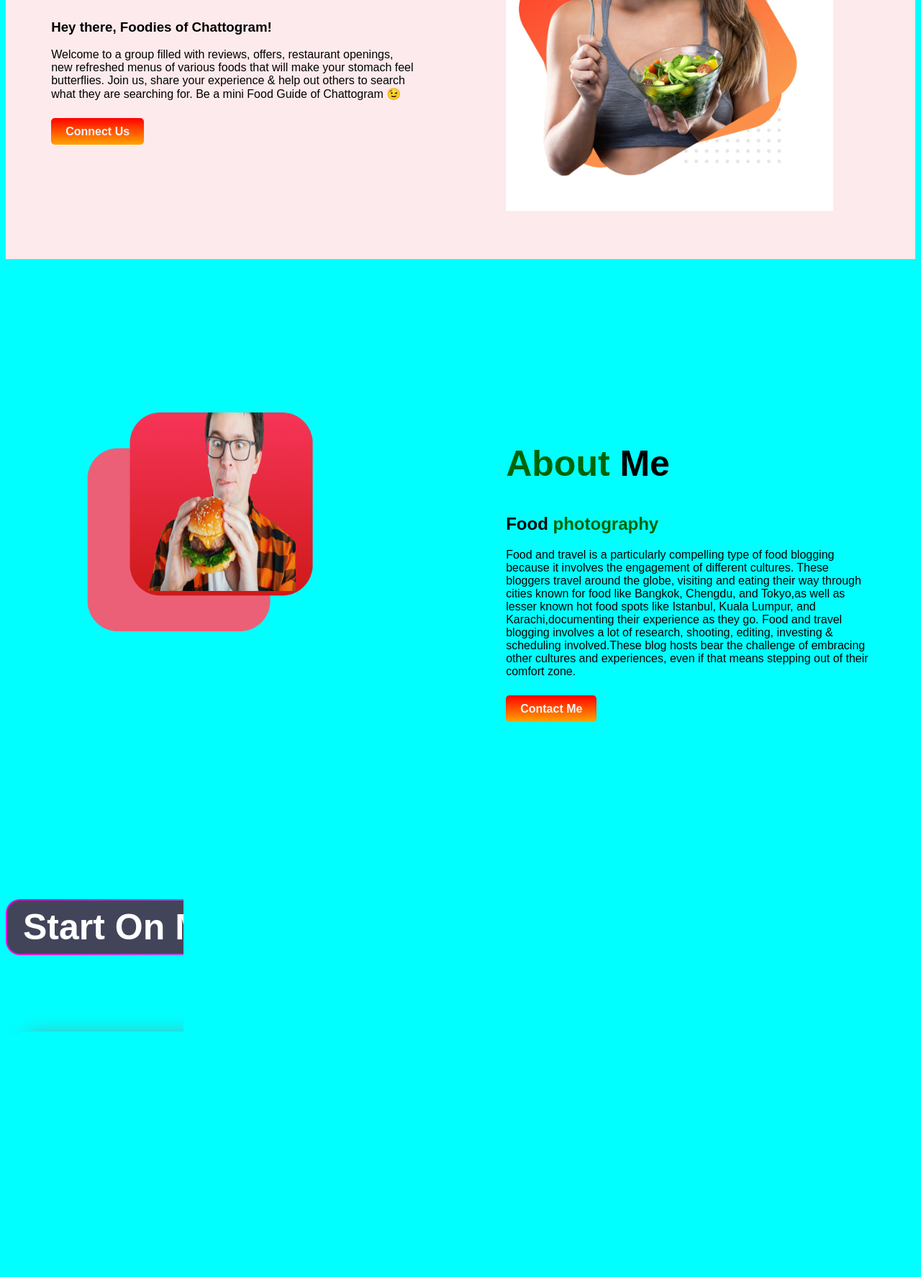
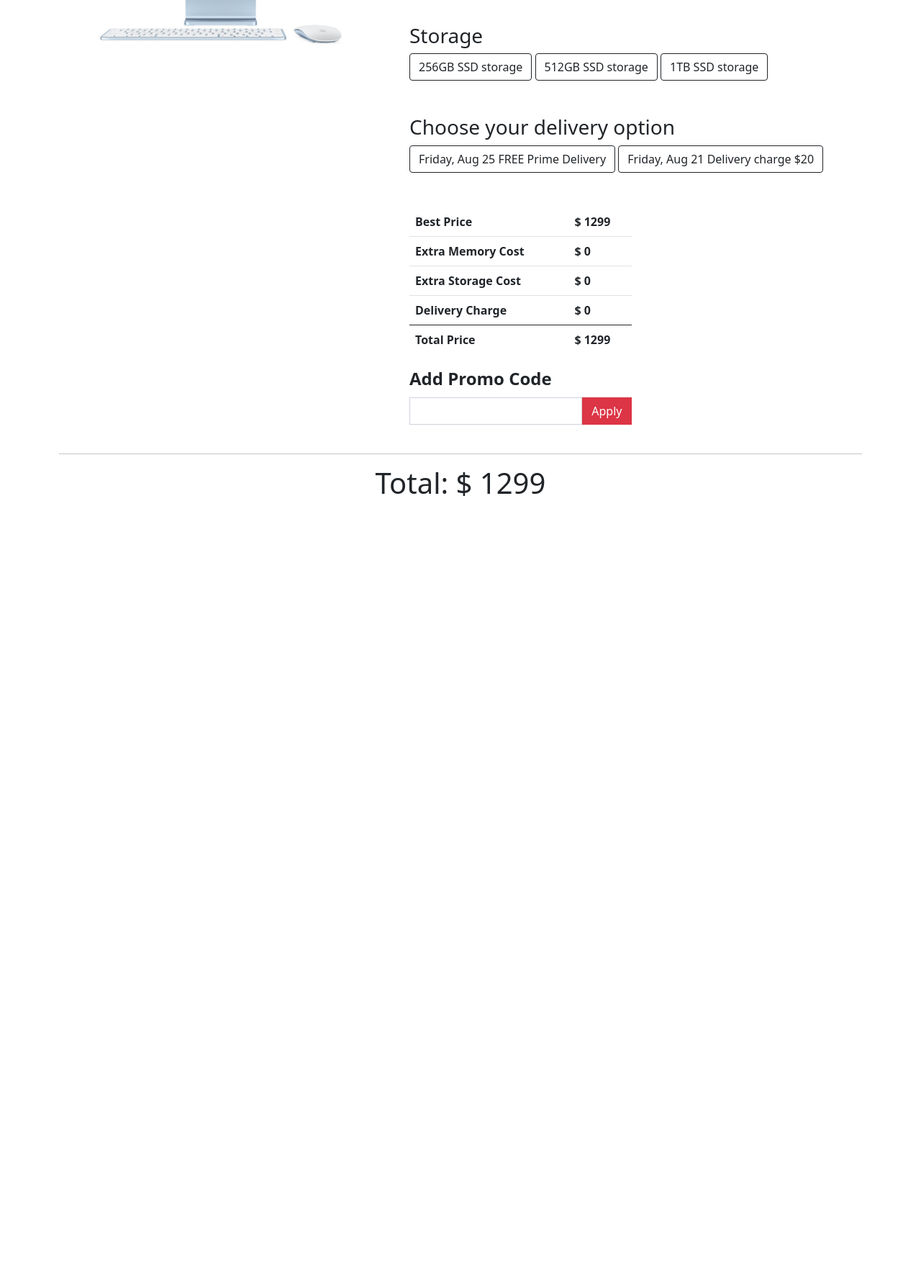
Before and after one commit to arafat356/Fast-Assignment, a plain HTML site: page index.html in a window 1280 px wide. Shown: the part 343-2117 px from the top of the page at 72% size. After the commit the page ends 1046 px from the top, so only its background shows below. Drawn offline with nearby package versions, Linux system fonts and the light colour scheme; a web font is replaced by a local one.

Commit message:
first commit

```diff
--- a/index.html
+++ b/index.html
@@ -1,149 +1,132 @@
 <!DOCTYPE html>
 <html lang="en">
-  <head>
-    <meta charset="UTF-8" />
-    <meta http-equiv="X-UA-Compatible" content="IE=edge" />
-    <meta name="viewport" content="width=device-width, initial-scale=1.0" />
-    <title>Food Guide Chittagong</title>
-    <link rel="stylesheet" href="style.css" />
-    <link rel="preconnect" href="https://fonts.googleapis.com" />
-    <link rel="preconnect" href="https://fonts.gstatic.com" crossorigin />
-    <link
-      href="https://fonts.googleapis.com/css2?family=Otomanopee+One&display=swap"
-      rel="stylesheet"
-    />
-    <link rel="stylesheet" href="style.css" />
-    <link
-      rel="shortcut icon"
-      href="images/NicePng_food-icon-png_1314271.png"
-      type="image/x-icon"
-    />
-  </head>
-  <body>
-    <section class="this-is flexible-container">
-      <div class="half-width">
-        <h1>Welcome To</h1>
-        <h1><span class="food-guide">Food Guide</span> Chittagong</h1>
-        <h3>Hey there, Foodies of Chattogram!</h3>
-        <p>
-          Welcome to a group filled with reviews, offers, restaurant openings,
-          new refreshed menus of various foods that will make your stomach feel
-          butterflies. Join us, share your experience & help out others to
-          search what they are searching for. Be a mini Food Guide of Chattogram
-          😉
-        </p>
-        <br />
-        <a
-          class="link-design"
-          target="-blank"
-          href="https://www.facebook.com/groups/527396574320470"
-          ><b>Connect Us</b></a
-        >
-      </div>
 
-      <div class="half-width">
-        <img src="images/Food network.jpg" alt="" srcset="" />
-      </div>
-    </section>
+<head>
+    <meta charset="UTF-8">
+    <meta http-equiv="X-UA-Compatible" content="IE=edge">
+    <meta name="viewport" content="width=device-width, initial-scale=1.0">
+    <title>iMac</title>
+    <link rel="shortcut icon" href="" type="image/x-icon">
+    <link href="https://cdn.jsdelivr.net/npm/bootstrap@5.1.0/dist/css/bootstrap.min.css" rel="stylesheet"
+        integrity="sha384-KyZXEAg3QhqLMpG8r+8fhAXLRk2vvoC2f3B09zVXn8CA5QIVfZOJ3BCsw2P0p/We" crossorigin="anonymous">
+    <link rel="stylesheet" href="style.css">
+    <link rel="shortcut icon" href="images/mac.png" type="image/x-icon">
 
-    <section class="about-me flexible-container">
-      <div class="half-width">
-        <img
-          src="images/young-guy-holding-fresh-burger_79782-176-removebg-preview (1).png"
-        />
-      </div>
+</head>
 
-      <div class="half-width">
-        <h1><span class="food-guide">About</span> Me</h1>
-        <h2>Food <span class="food-guide">photography</span></h2>
-        <p>
-          Food and travel is a particularly compelling type of food blogging
-          because it involves the engagement of different cultures. These
-          bloggers travel around the globe, visiting and eating their way
-          through cities known for food like Bangkok, Chengdu, and Tokyo,as well
-          as lesser known hot food spots like Istanbul, Kuala Lumpur, and
-          Karachi,documenting their experience as they go. Food and travel
-          blogging involves a lot of research, shooting, editing, investing &
-          scheduling involved.These blog hosts bear the challenge of embracing
-          other cultures and experiences, even if that means stepping out of
-          their comfort zone.
-        </p>
-        <br />
-        <a
-          class="link-me"
-          target="-blank"
-          href="https://www.facebook.com/BLACKDOT356/"
-          >Contact Me</a
-        >
-      </div>
-    </section>
+<body>
+    <main>
+        <!-- start section -->
+        <section>
+            <div class="container">
+                <div class="row">
 
-    <section class="demo-food">
-      <h1 class="head-center"><span> Start On March 21-2018</span></h1>
-      <br />
-      <br />
-      <br />
-      <br />
-      <br />
-      <br />
-      <br />
-      <br />
-      <br />
-      <br /><br />
-      <br />
-      <div class="flexible-container">
-        <div class="food-item">
-          <h1>Our <span class="food-guide">Resipies</span></h1>
-          <h3>
-            <span class="h2-color"
-              >All Types of Food are Available According to The Tastes of The
-              Customers</span
-            >
-          </h3>
-          <p>
-            Keep it easy with these simple but delicious recipes. From
-            make-ahead lunches and midweek meals to fuss-free sides and moreish
-            cakes, we've got everything you need.
-          </p>
-        </div>
+                    <div class="col-5 p-4">
+                        <img class="img-fluid" src="images/mac.png" alt="iMac Image">
+                    </div>
 
-        <div class="food-item">
-          <h1><span class="food-guide">Our</span> Service</h1>
-          <h3>
-            <span class="h2-color"
-              >We Deliver food in fast time Everywhere</span
-            >
-          </h3>
-          <p>
-            Food production may be defined as that phase of the food flow mainly
-            concerned with the processing of raw, semi-prepared, or prepared
-            foodstuffs.A quarter of an hour and some clever ingredients are all
-            you need for a super-speedy, satisfying supper.
-          </p>
-        </div>
-        <div class="food-item">
-          <h1>Security <span class="food-guide">And</span> Privacy</h1>
-          <h2>
-            <span class="h2-color"
-              >All kinds of customers can stay with us here</span
-            >
-          </h2>
-          <p>
-            Food security means the situation in which people of all backgrounds
-            at all times have physical, social and economic access to
-            sufficient, safe and nutritious food to meet their dieter needs and
-            food preferences for an active and healthy lifestyle.When it comes
-            to the issue of food security in Bangladesh.
-          </p>
-        </div>
-      </div>
-    </section>
-    <footer>
-      <h2>
-        <p>
-          <b><span class="last-color">Food Guide</span> Chittagong</b>
-        </p>
-      </h2>
-    </footer>
-  </body>
+                    <div class="col-7 p-4">
+                        <h1>Customize your Blue 24-inch iMac with Apple M1 chip.</h1>
+                        <p>
+                            Apple M1 chip with 8-core CPU with 4 performance cores and 4 efficiency cores. 7-core
+                            GPU,and 16-core Neural Engine 8GB unified memory 256GB SSD storage Two Thunderbolt / USB
+                            4ports Magic Mouse Magic Keyboard-Us English.
+                        </p>
+
+                        <div class="memory mt-5">
+                            <h3>Memory</h3>
+                            <div class="button-group">
+                                <button id="first-memory" type="button" class="btn btn-outline-dark">8GB unified
+                                    memory</button>
+                                <button id="second-memory" type="button" class="btn btn-outline-dark">16GB unified
+                                    memory</button>
+                            </div>
+                        </div>
+
+
+                        <div class="storage mt-5">
+                            <h3>Storage</h3>
+                            <div class="button-group">
+                                <button id="first-storage" type="button" class="btn btn-outline-dark">256GB SSD
+                                    storage</button>
+                                <button id="second-storage" type="button" class="btn btn-outline-dark">512GB SSD
+                                    storage</button>
+                                <button id="third-storage" type="button" class="btn btn-outline-dark">1TB SSD
+                                    storage</button>
+                            </div>
+                        </div>
+
+
+
+                        <div class="delivery mt-5">
+                            <h3>Choose your delivery option</h3>
+                            <div class="button-group">
+                                <button id="free-delivery" type="button" class="btn btn-outline-dark">Friday, Aug 25
+                                    FREE Prime
+                                    Delivery</button>
+                                <button id="delivery-charge" type="button" class="btn btn-outline-dark">Friday, Aug 21
+                                    Delivery charge
+                                    $20</button>
+                            </div>
+                        </div>
+
+                        <div class="price mt-5  w-50">
+                            <table class="table table-hover">
+                                <tbody>
+                                    <tr>
+                                        <td>Best Price</td>
+                                        <td>$
+                                            <span id="best-price">1299</span>
+                                        </td>
+                                    </tr>
+                                    <tr>
+                                        <td>Extra Memory Cost</td>
+                                        <td>$
+                                            <span id="memory-cost">0</span>
+                                        </td>
+                                    </tr>
+                                    <tr>
+                                        <td>Extra Storage Cost</td>
+                                        <td>$
+                                            <span id="storage-cost">0</span>
+                                        </td>
+                                    </tr>
+                                    <tr>
+                                        <td>Delivery Charge</td>
+                                        <td>$
+                                            <span id="delivery-cost">0</span>
+                                        </td>
+                                    </tr>
+                                </tbody>
+                                <tfoot>
+                                    <td class="border-0">Total Price</td>
+                                    <td class="border-0">$
+                                        <span id="extra-total-money">1299</span>
+                                    </td>
+                                </tfoot>
+                            </table>
+                            <p class="mb-2 fw-bolder fs-4 mb-0">Add Promo Code</p>
+                            <p id="wrong-promo" class="text-danger fw-bold fst-italic d-none p-0 m-0 mb-2">Wrong Promo
+                                Code!!</p>
+                            <div class="promo d-flex mt-0">
+                                <input id="promo-code" type="text" class="form-control rounded-0">
+                                <button id="apply" class="btn btn-danger rounded-0">Apply</button>
+                            </div>
+                        </div>
+
+                    </div>
+
+                </div>
+                <hr>
+                <h1 class="text-center">Total: $
+                    <span id="in-total">1299</span>
+                </h1>
+            </div>
+        </section>
+    </main>
+
+
+    <script src="script.js"></script>
+</body>
+
 </html>
--- a/style.css
+++ b/style.css
@@ -1,80 +1,3 @@
-*
-body{
-    font-family: "Otomanopee One", sans-serif;
-background-color: aqua;
-margin: none;
+td {
+  font-weight: bolder;
 }
-h1{
-    font-size: 50px;
-}
-.food-guide{
-   color: darkgreen;
-}
-.flexible-container{
-    display: flex;
-    margin-bottom: 150px;
-}
-.this-is{
-    background-image: url(images/Frame\ 58.jpg)
-}
-.half-width{
-    width: 50%;
-    padding: 5%;
-
-}
-.half-width img{
-    width: 90%;
-}
-.link-design{
-    text-decoration: none;
-   background-image: linear-gradient(red,orange);
-   color: whitesmoke;
-    padding: 10px 20px;
-border-radius: 5px;
-font-weight: bolder;
-}
-
-.link-me{
-    text-decoration: none;
-   background-image: linear-gradient(red,orange);
-   color: whitesmoke;
-    padding: 10px 20px;
-border-radius: 5px;
-font-weight: bolder
-}
-.head-center{
-    text-align: center;
-    position: absolute;
-        text-decoration: none;
-        color: #fff;
-        border: 2px solid transparent;
-        border-radius: 20px;
-        background-image: linear-gradient(#42455a, #42455a),
-          radial-gradient(circle at top left, #fd00da, #19d7f8);
-        background-origin: border-box;
-        background-clip: content-box, border-box;
-}
-.head-center span{
-    display: block;
-    padding: 8px 22px;
-}
-.food-item{
- margin: 10px 20px;
- padding: 2% 2%;
-    box-shadow: 10px 10px 30px grey;
-
-}
-.h2-color{
-    color: darkgreen;
-}
-footer p{
-    text-align: center;
-    color: darkgreen;
-    background-color: black;
-    padding: 40px;
-
-}
-
-.last-color{
-    color: darkorange;
-}
```
Also changed, not shown: script.js (added, +84 -0 lines), images/Food network.jpg (deleted), images/Frame 58.jpg (deleted), images/NicePng_food-icon-png_1314271.png (deleted), images/favicon.png (added), images/mac.png (added), images/young-guy-holding-fresh-burger_79782-176-removebg-preview (1).png (deleted).
